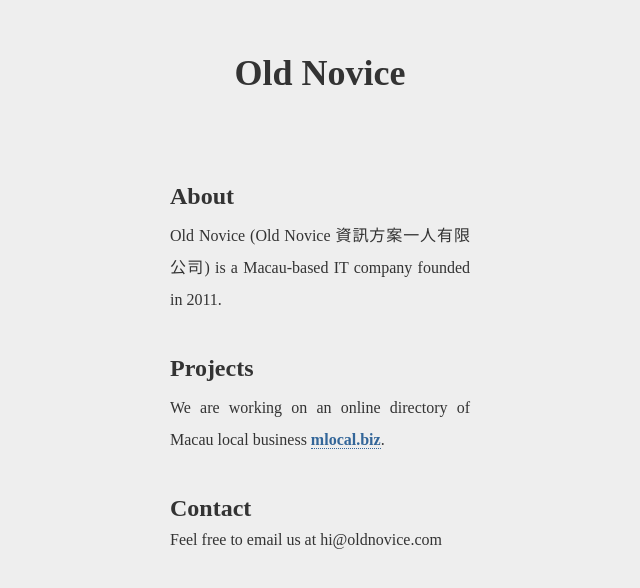
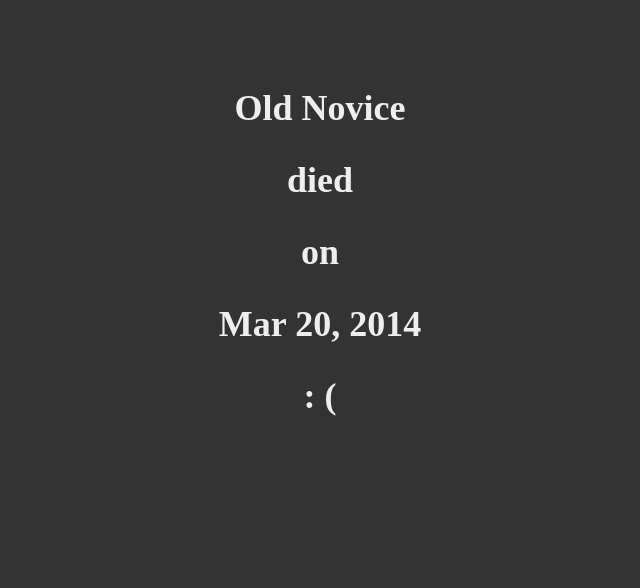
Before and after one commit to ngsiolei/oldnovice, a plain HTML site: page index.html in a window 1280 px wide. Shown: the whole page, without its empty margins (320-960 px from the left). Drawn offline with Linux system fonts and the light colour scheme.

Commit message:
make close page

```diff
--- a/index.html
+++ b/index.html
@@ -4,30 +4,24 @@
 <meta http-equiv="Content-Type" content="text/html;charset=utf-8" />
 <meta name="google-site-verification" content="2KJwAs9AIZktQnJq2eKDqK7IL8lfN1AWrJC_e3ccEx8" />
 <meta name="viewport" content="width=device-width, initial-scale=1.0, maximum-scale=1.0, minimum-scale=1.0, user-scalable=0" />
-<title>Old Novice</title>
+<title>Old Novice died</title>
 <style>
 * {
   margin: 0;
   padding: 0;
 }
 body {
-  background-color: #EEEEEE;
-  color: #333333;
+  background-color: #333333;
+  color: #EEEEEE;
   font-family: serif;
   font-size: 16px;
+  line-height: 2em;
 }
 h1 {
   font-size: 2.25em;
-  margin: 1em 0 0.5em;
+  line-height: 2em;
+  margin: 2em 0 0.5em;
   text-align: center;
-}
-h2 {
-  font-size: 1.5em;
-  margin: 1.5em 0 0;
-}
-p {
-  margin: 0.5em 0;
-  text-align: justify;
 }
 a {
   color: #336699;
@@ -46,17 +40,6 @@ a:hover {
 a:active {
   border-bottom: 1px dotted #336699;
 }
-#header {
-  color: #333333;
-}
-#main {
-  line-height: 2em;
-}
-.content {
-  width: 300px;
-  margin: 0 auto;
-  padding: 1em 0;
-}
 </style>
 <script type="text/javascript">
   var _gaq = _gaq || [];
@@ -73,24 +56,12 @@ a:active {
 </head>
 
 <body>
-<div id="header">
-<div class="content">
-<h1>Old Novice</h1>
-</div>
-</div>
-<div id="main">
-<div class="content">
-<h2>About</h2>
-<p>
-Old Novice (Old Novice 資訊方案一人有限公司) is a Macau-based IT company founded in 2011.
-</p>
-<h2>Projects</h2>
-<p>
-We are working on an online directory of Macau local business <a href="http://www.mlocal.biz">mlocal.biz</a>.
-</p>
-<h2>Contact</h2>
-Feel free to email us at hi@oldnovice.com
-</div>
-</div>
+<h1>
+Old Novice <br />
+died <br />
+on <br />
+Mar 20, 2014 <br />
+: (
+</h1>
 </body>
 </html>
```
